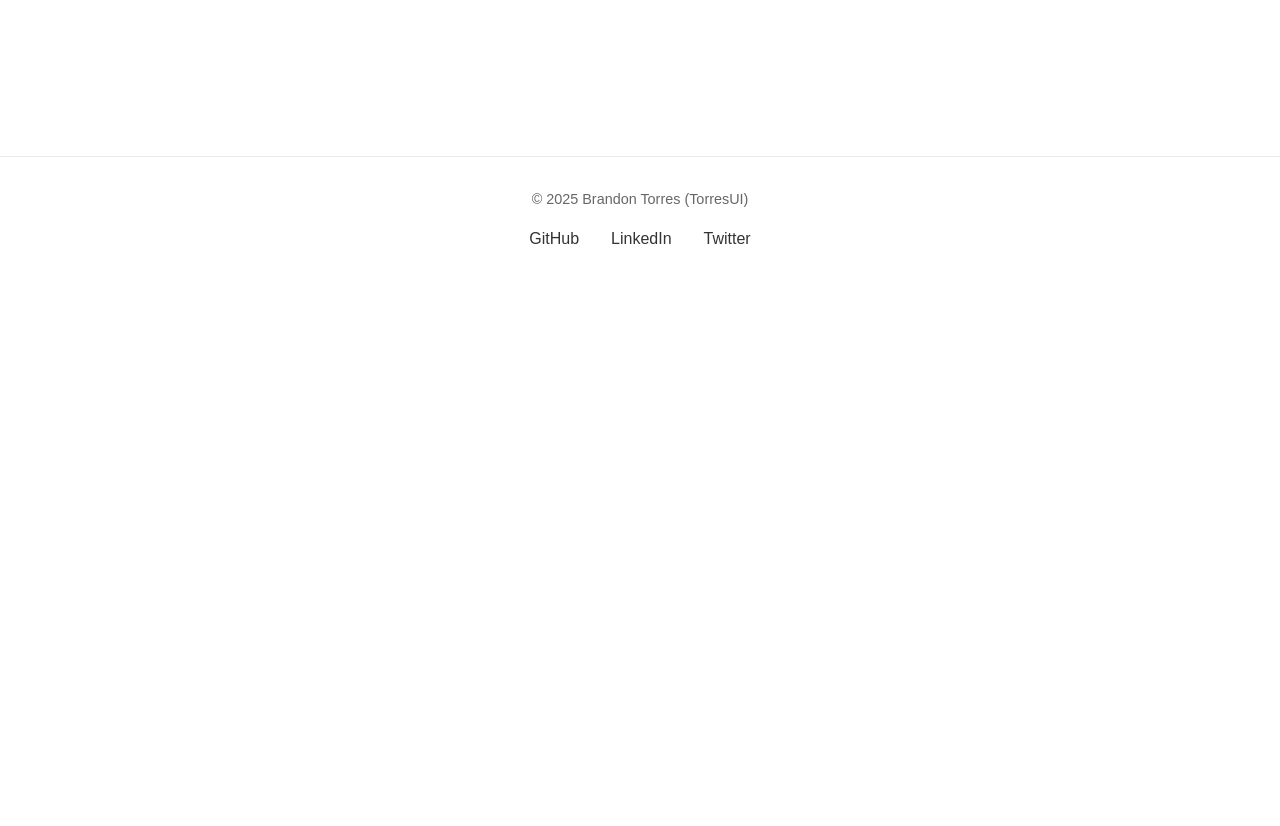
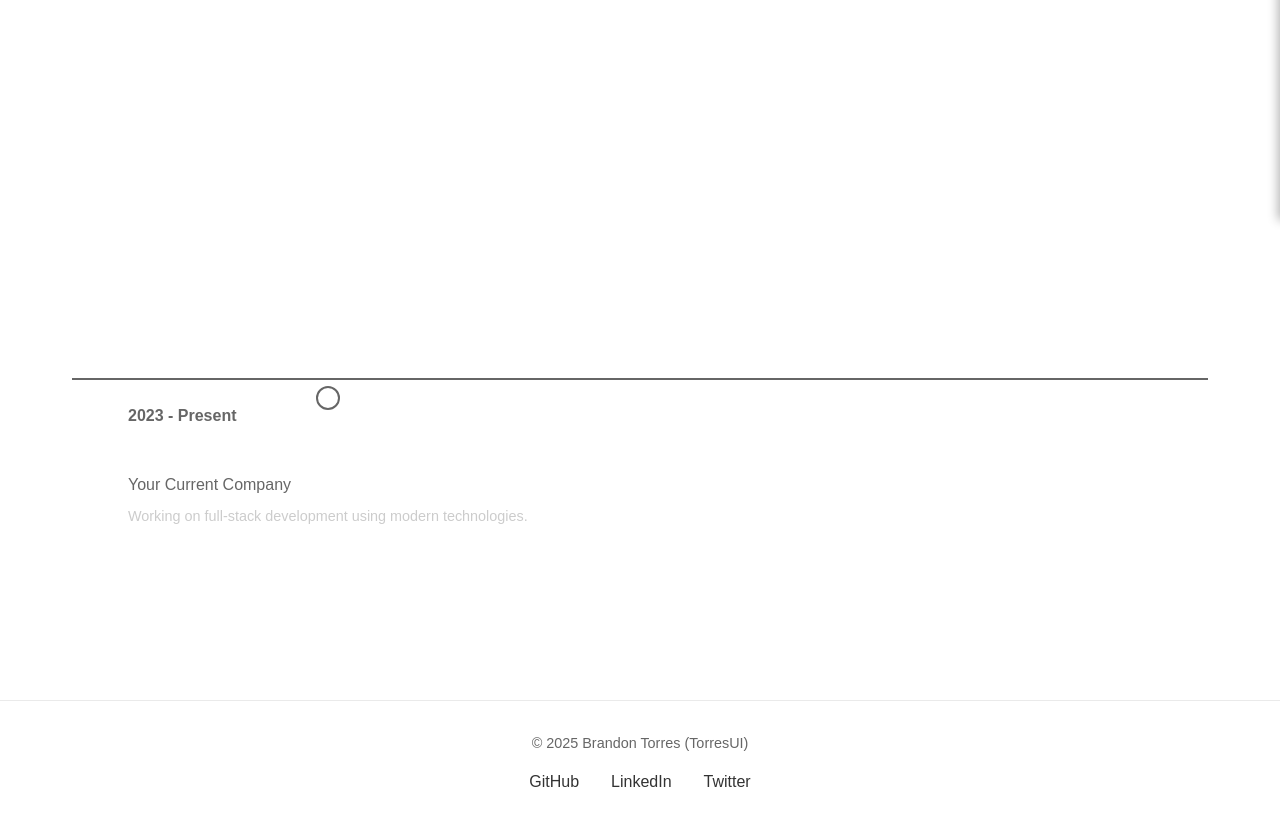
Before and after one commit to TorresUI/personal-site, a Next.js app: page / in a window 1280 px wide. Shown: the part 580-1406 px from the top of the page. Before the commit the page ends 863 px from the top, so only its background shows below. Built offline with nearby package versions, Linux system fonts and the light colour scheme.

Commit message:
added timeline

```diff
--- a/src/app/page.module.css
+++ b/src/app/page.module.css
@@ -64,3 +64,14 @@
     font-size: 2.5rem;
   }
 }
+
+.journey {
+  padding: 4rem 0;
+}
+
+.journeyTitle {
+  text-align: center;
+  font-size: 2.5rem;
+  color: white;
+  margin-bottom: 3rem;
+}
--- a/src/app/page.tsx
+++ b/src/app/page.tsx
@@ -1,5 +1,6 @@
 import styles from "./page.module.css";
 import Image from "next/image";
+import Timeline from "@/components/Timeline";
 
 export default function Home() {
   return (
@@ -33,6 +34,11 @@ export default function Home() {
           </div>
         </div>
       </section>
+
+      <section className={styles.journey}>
+        <h2 className={styles.journeyTitle}>My Journey</h2>
+        <Timeline />
+      </section>
     </div>
   );
 }
--- /dev/null
+++ b/src/components/Timeline.module.css
@@ -0,0 +1,301 @@
+.timelineContainer {
+  width: 100%;
+  overflow-x: auto;
+  padding: 2rem 0;
+}
+
+.timeline {
+  position: relative;
+  display: flex;
+  min-width: min-content;
+  padding: 20px 0;
+}
+
+.timeline::before {
+  content: "";
+  position: absolute;
+  height: 2px;
+  background: #666;
+  left: 0;
+  right: 0;
+  top: 50px;
+}
+
+.timelineItem {
+  position: relative;
+  padding: 0 2rem;
+  min-width: 300px;
+}
+
+.timelineItem::before {
+  content: "";
+  position: absolute;
+  width: 16px;
+  height: 16px;
+  left: 50%;
+  transform: translateX(-50%);
+  background-color: white;
+  border: 2px solid #666;
+  top: 42px;
+  border-radius: 50%;
+  z-index: 1;
+}
+
+.timelineContent {
+  background-color: rgba(255, 255, 255, 0.05);
+  padding: 1.5rem;
+  border-radius: 8px;
+  margin-top: 2rem;
+  position: relative;
+}
+
+.timelineDate {
+  color: #666;
+  font-weight: bold;
+  margin-bottom: 0.5rem;
+}
+
+.timelineContent h3 {
+  margin: 0;
+  font-size: 1.2rem;
+  color: white;
+}
+
+.timelineContent h4 {
+  margin: 0.5rem 0;
+  color: #666;
+  font-weight: normal;
+}
+
+.timelineContent p {
+  margin: 0.5rem 0 0;
+  color: #ccc;
+  line-height: 1.6;
+  font-size: 0.9rem;
+}
+
+/* Add smooth scrolling for the timeline */
+.timelineContainer {
+  scroll-behavior: smooth;
+  -webkit-overflow-scrolling: touch;
+}
+
+/* Hide scrollbar but keep functionality */
+.timelineContainer::-webkit-scrollbar {
+  display: none;
+}
+
+.timelineContainer {
+  -ms-overflow-style: none;
+  scrollbar-width: none;
+}
+
+.timelinePoint {
+  position: absolute;
+  width: 24px;
+  height: 24px;
+  left: 50%;
+  transform: translateX(-50%);
+  background-color: white;
+  border: 2px solid #666;
+  top: 38px;
+  border-radius: 50%;
+  z-index: 1;
+  cursor: pointer;
+  transition: all 0.3s ease;
+}
+
+.timelinePoint:hover {
+  background-color: #666;
+  transform: translateX(-50%) scale(1.2);
+}
+
+.modalOverlay {
+  position: fixed;
+  top: 0;
+  left: 0;
+  right: 0;
+  bottom: 0;
+  background-color: rgba(0, 0, 0, 0.7);
+  z-index: 1000;
+  display: flex;
+  justify-content: center;
+  align-items: center;
+}
+
+.modalContent {
+  position: relative;
+  background-color: #1a1a1a;
+  padding: 2rem;
+  border-radius: 12px;
+  width: 90%;
+  max-width: 500px;
+  max-height: 80vh;
+  overflow-y: auto;
+  box-shadow: 0 4px 20px rgba(0, 0, 0, 0.3);
+  border: 1px solid #333;
+  animation: modalFadeIn 0.3s ease;
+}
+
+@keyframes modalFadeIn {
+  from {
+    opacity: 0;
+    transform: translateY(20px);
+  }
+  to {
+    opacity: 1;
+    transform: translateY(0);
+  }
+}
+
+.closeButton {
+  position: absolute;
+  top: 1rem;
+  right: 1rem;
+  background: none;
+  border: none;
+  color: white;
+  font-size: 1.5rem;
+  cursor: pointer;
+  padding: 0.5rem;
+  line-height: 1;
+}
+
+.detailsSection {
+  margin-top: 1.5rem;
+}
+
+.detailsSection h4 {
+  color: #666;
+  margin: 1.5rem 0 0.5rem;
+}
+
+.tags {
+  display: flex;
+  flex-wrap: wrap;
+  gap: 0.5rem;
+  margin: 0.5rem 0;
+}
+
+.tag {
+  background-color: #333;
+  color: white;
+  padding: 0.3rem 0.8rem;
+  border-radius: 15px;
+  font-size: 0.9rem;
+}
+
+.detailsSection ul {
+  margin: 0.5rem 0;
+  padding-left: 1.5rem;
+}
+
+.detailsSection li {
+  margin: 0.5rem 0;
+  color: #ccc;
+}
+
+.modalContent h2 {
+  color: white;
+  margin: 0;
+}
+
+.modalContent h3 {
+  color: #666;
+  margin: 0.5rem 0 1rem;
+  font-weight: normal;
+}
+
+.drawer {
+  position: fixed;
+  top: 0;
+  right: -500px; /* Start off-screen */
+  width: 500px;
+  height: 100vh;
+  background-color: #1a1a1a;
+  box-shadow: -2px 0 10px rgba(0, 0, 0, 0.3);
+  transition: right 0.3s ease;
+  z-index: 1000;
+}
+
+.drawerOpen {
+  right: 0;
+}
+
+.drawerContent {
+  position: relative;
+  padding: 2rem;
+  height: 100%;
+  overflow-y: auto;
+}
+
+.closeButton {
+  position: absolute;
+  top: 1rem;
+  right: 1rem;
+  background: none;
+  border: none;
+  color: white;
+  font-size: 1.5rem;
+  cursor: pointer;
+  padding: 0.5rem;
+  line-height: 1;
+  z-index: 1001;
+}
+
+.closeButton:hover {
+  color: #666;
+}
+
+.detailsSection {
+  margin-top: 1.5rem;
+}
+
+.detailsSection h4 {
+  color: #666;
+  margin: 1.5rem 0 0.5rem;
+}
+
+.tags {
+  display: flex;
+  flex-wrap: wrap;
+  gap: 0.5rem;
+  margin: 0.5rem 0;
+}
+
+.tag {
+  background-color: #333;
+  color: white;
+  padding: 0.3rem 0.8rem;
+  border-radius: 15px;
+  font-size: 0.9rem;
+}
+
+.detailsSection ul {
+  margin: 0.5rem 0;
+  padding-left: 1.5rem;
+}
+
+.detailsSection li {
+  margin: 0.5rem 0;
+  color: #ccc;
+}
+
+.drawerContent h2 {
+  color: white;
+  margin: 0;
+}
+
+.drawerContent h3 {
+  color: #666;
+  margin: 0.5rem 0 1rem;
+  font-weight: normal;
+}
+
+/* Add responsive styles for mobile */
+@media (max-width: 600px) {
+  .drawer {
+    width: 100%;
+    right: -100%;
+  }
+}
--- /dev/null
+++ b/src/components/Timeline.tsx
@@ -0,0 +1,112 @@
+"use client";
+
+import styles from "./Timeline.module.css";
+import { useState } from "react";
+
+type TimelineItem = {
+  date: string;
+  title: string;
+  company?: string;
+  description: string;
+  details: {
+    role: string;
+    technologies: string[];
+    achievements: string[];
+    impact: string;
+  };
+};
+
+const timelineData: TimelineItem[] = [
+  {
+    date: "2023 - Present",
+    title: "Software Engineer",
+    company: "Your Current Company",
+    description: "Working on full-stack development using modern technologies.",
+    details: {
+      role: "Full Stack Developer",
+      technologies: ["React", "Node.js", "TypeScript", "AWS"],
+      achievements: [
+        "Led development of key features",
+        "Improved performance by 40%",
+        "Mentored junior developers",
+      ],
+      impact:
+        "Drove significant improvements in application performance and user experience while mentoring team members.",
+    },
+  },
+  // Add more items with details...
+];
+
+export default function Timeline() {
+  const [selectedItem, setSelectedItem] = useState<TimelineItem | null>(null);
+  const [isDrawerOpen, setIsDrawerOpen] = useState(false);
+
+  const handleItemClick = (item: TimelineItem) => {
+    setSelectedItem(item);
+    setIsDrawerOpen(true);
+  };
+
+  const handleClose = () => {
+    setIsDrawerOpen(false);
+    // Wait for drawer close animation before removing content
+    setTimeout(() => setSelectedItem(null), 300);
+  };
+
+  return (
+    <div className={styles.timelineContainer}>
+      <div className={styles.timeline}>
+        {timelineData.map((item, index) => (
+          <div key={index} className={styles.timelineItem}>
+            <div
+              className={styles.timelinePoint}
+              onClick={() => handleItemClick(item)}
+            />
+            <div className={styles.timelineContent}>
+              <div className={styles.timelineDate}>{item.date}</div>
+              <h3>{item.title}</h3>
+              {item.company && <h4>{item.company}</h4>}
+              <p>{item.description}</p>
+            </div>
+          </div>
+        ))}
+      </div>
+
+      <div
+        className={`${styles.drawer} ${isDrawerOpen ? styles.drawerOpen : ""}`}
+      >
+        {selectedItem && (
+          <div className={styles.drawerContent}>
+            <button className={styles.closeButton} onClick={handleClose}>
+              ×
+            </button>
+            <h2>{selectedItem.title}</h2>
+            {selectedItem.company && <h3>{selectedItem.company}</h3>}
+            <div className={styles.detailsSection}>
+              <h4>Role</h4>
+              <p>{selectedItem.details.role}</p>
+
+              <h4>Technologies</h4>
+              <div className={styles.tags}>
+                {selectedItem.details.technologies.map((tech, index) => (
+                  <span key={index} className={styles.tag}>
+                    {tech}
+                  </span>
+                ))}
+              </div>
+
+              <h4>Key Achievements</h4>
+              <ul>
+                {selectedItem.details.achievements.map((achievement, index) => (
+                  <li key={index}>{achievement}</li>
+                ))}
+              </ul>
+
+              <h4>Impact</h4>
+              <p>{selectedItem.details.impact}</p>
+            </div>
+          </div>
+        )}
+      </div>
+    </div>
+  );
+}
```
